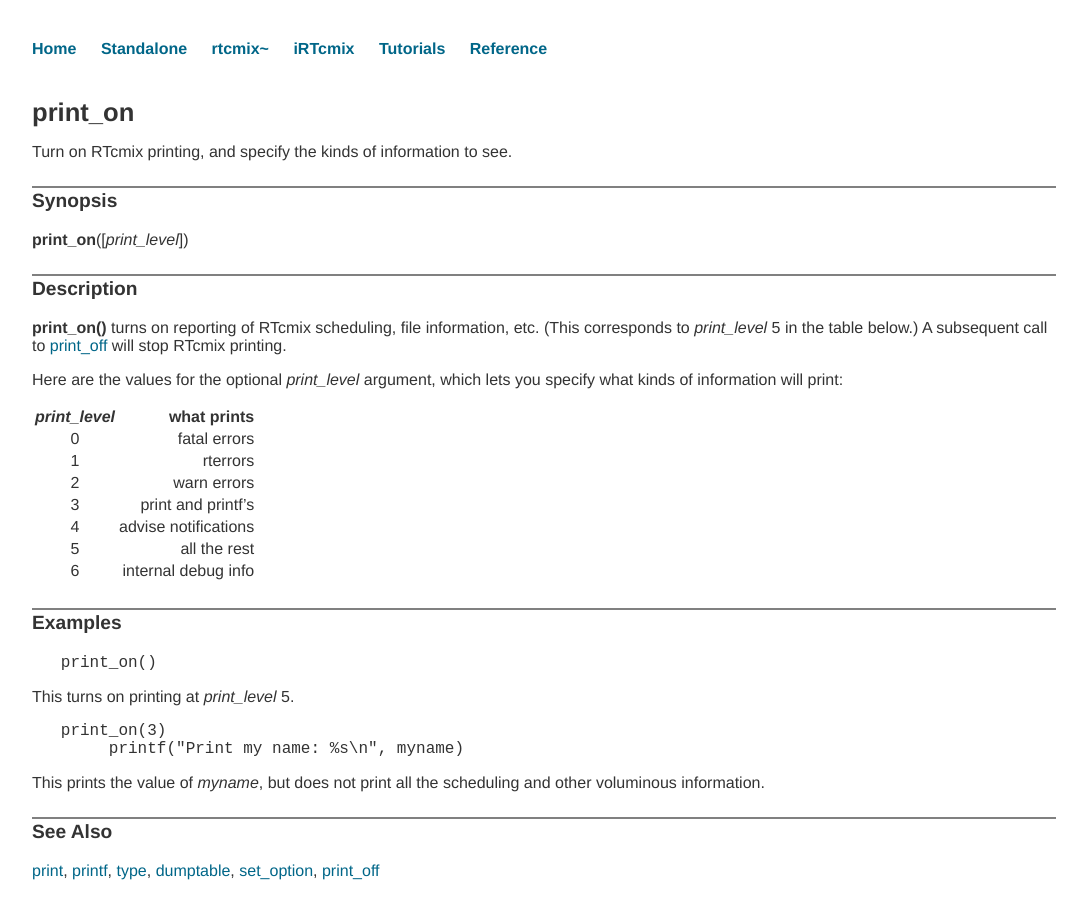
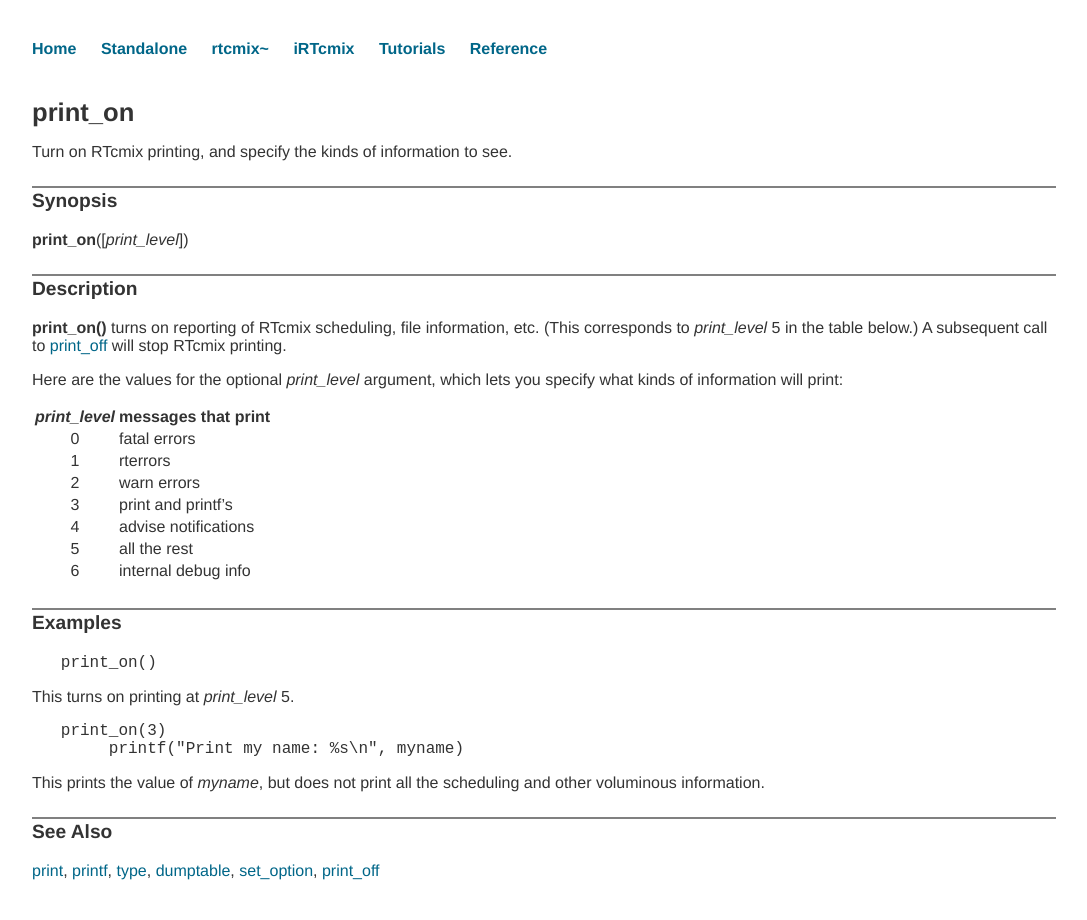
Before and after one commit to RTcmix/rtcmix.github.io, a Jekyll site: the page built from reference/scorefile/print_on.md, in a window 1280 px wide. Shown: the whole page, without its empty margins (96-1183 px from the left). Built offline with Jekyll 4.4.1, drawn with Linux system fonts in a browser that asks for light colours.

Commit message:
Tweaking table of print_on args.

```diff
--- a/reference/scorefile/print_on.md
+++ b/reference/scorefile/print_on.md
@@ -25,8 +25,8 @@
 Here are the values for the optional *print\_level* argument, which lets
 you specify what kinds of information will print:
 
-| *print\_level* | what prints            |
-|      :---:     |                   ---: |
+| *print\_level* | messages that print    |
+|      :---:     | :---                   |
 | 0              | fatal errors           |
 | 1              | rterrors               |
 | 2              | warn errors            |
```
